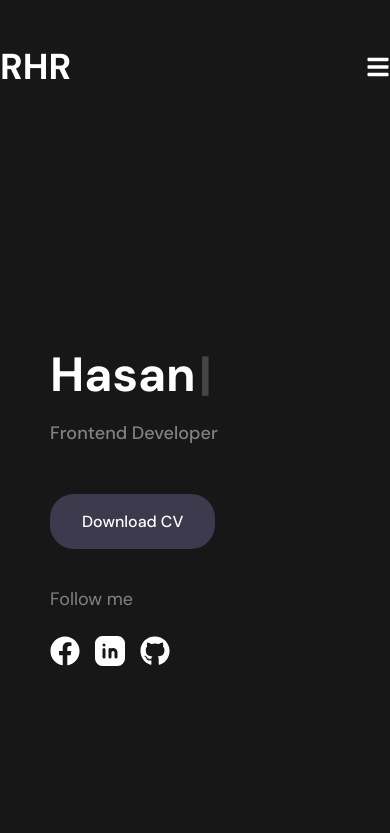
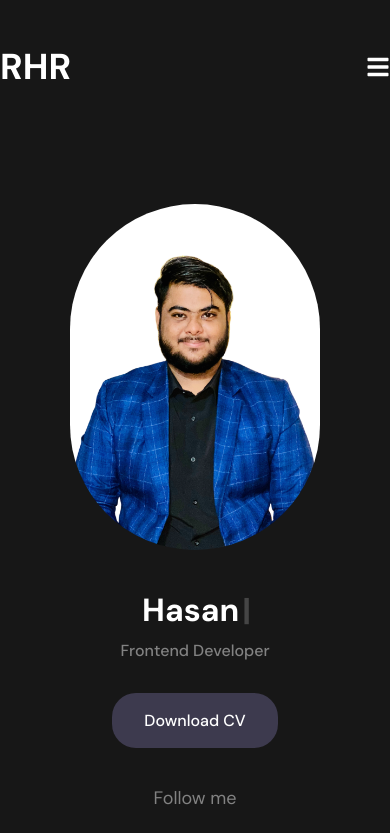
Before and after one commit to Rakib-Hassan-web/Portfulio-for-me, a React (Vite) app: page / in a window 390 px wide. Shown: the top 833 px of the page. Built offline with nearby package versions, Linux system fonts and the light colour scheme.

Commit message:
responsive  banner done

```diff
--- a/src/assets/Pages/Banner.jsx
+++ b/src/assets/Pages/Banner.jsx
@@ -1,96 +1,76 @@
 import React from 'react'
 import { Link } from 'react-router'
 import bnrimg from '../image/Adobe Express - file-Photoroom.png'
-import { Typewriter } from 'react-simple-typewriter';
-import { FaFacebook, FaGithub } from 'react-icons/fa';
-import { IoLogoLinkedin } from 'react-icons/io';
-import { TbBrandLinkedinFilled } from 'react-icons/tb';
-
+import { Typewriter } from 'react-simple-typewriter'
+import { FaFacebook, FaGithub } from 'react-icons/fa'
+import { TbBrandLinkedinFilled } from 'react-icons/tb'
 
 const Banner = () => {
   return (
     <>
+      <section id='banner' className='py-[70px] bg-prymary'>
+        <div className='container'>
+          <div className='banner_main flex flex-col-reverse lg:flex-row items-center justify-between gap-10 lg:gap-[150px] px-5'>
 
-
-    <section id='banner' className='py-[70px] bg-prymary'>
-
-        <div className="container">
-
-            <div className="banner_main flex items-center gap-[500px]">
-
-                <div className="bannertexxt pl-[50px]">
-                    <div className='w-[400px]'>
-                        <h2 className="font-prymary font-bold text-[48px] text-white">
-                            <Typewriter words={['Hi,', 'I' , 'am' , 'Md.Rakib' , 'Hasan' ]} loop={0} // 0=infinite loop
-                                cursor cursorStyle="|" typeSpeed={100} deleteSpeed={50} delaySpeed={1000} />
+            {/* ---------- text area ---------- */}
+            <div className='bannertexxt lg:pl-[50px] text-center lg:text-left'>
+              <div className='w-full lg:w-[400px]'>
+                <h2 className='font-prymary font-bold text-[32px] sm:text-[40px] lg:text-[48px] text-white leading-tight'>
+                  <Typewriter
+                    words={['Hi,', 'I', 'am', 'Md.Rakib', 'Hasan']}
+                    loop={0}
+                    cursor
+                    cursorStyle='|'
+                    typeSpeed={100}
+                    deleteSpeed={50}
+                    delaySpeed={1000}
+                  />
                 </h2>
               </div>
-                    <span className=' font-prymary font-bold text-[48px] text-white '></span>
-                    <p className='mt-[9px] text-[#828282] font-medium text-[18px] font-prymary mb-[47px]'>Frontend
-                        Developer</p>
+
+              <p className='mt-[9px] text-[#828282] font-medium text-[16px] sm:text-[18px] font-prymary mb-[30px]'>
+                Frontend Developer
+              </p>
+
               <Link>
-                    <button class="button">
-                        <span class="button-content font-medium font-prymary text-[16px] text-white">Download CV </span>
+                <button className='button'>
+                  <span className='button-content font-medium font-prymary text-[16px] text-white'>
+                    Download CV
+                  </span>
                 </button>
-
-                    </Link>
-                {/* -----------------foloow me--------- */}
-
-
-                <div>
-                    <h2 className=' mt-9 font-prymary text-lg text-[#828282]'>Follow me</h2>
-
-
-                    <div className='mt-5 flex items-center gap-3'>
-                        <Link to={'https://www.facebook.com/rakib.ahmed.216234/'}>
-                        <FaFacebook  className='text-3xl text-white hover:text-[#1877F2] hover:scale-[1.3] duration-300'/>
               </Link>
 
-                        <Link to={'https://www.linkedin.com/in/rakib-hasan-wev-44646336a/'}>
-                        <TbBrandLinkedinFilled   className='text-4xl text-white hover:text-[#0077B5] hover:scale-[1.3] duration-300' />
-                        </Link>
-                        <Link to={'https://github.com/Rakib-Hassan-web'}>
-                        <FaGithub  className='text-3xl text-white hover:text-green-400 hover:scale-[1.3] duration-300' />
+              {/* ---------- follow me ---------- */}
+              <div>
+                <h2 className='mt-9 font-prymary text-lg text-[#828282]'>Follow me</h2>
+
+                <div className='mt-5 flex items-center justify-center lg:justify-start gap-4'>
+                  <Link to='https://www.facebook.com/rakib.ahmed.216234/'>
+                    <FaFacebook className='text-3xl text-white hover:text-[#1877F2] hover:scale-[1.3] duration-300' />
                   </Link>
 
+                  <Link to='https://www.linkedin.com/in/rakib-hasan-wev-44646336a/'>
+                    <TbBrandLinkedinFilled className='text-4xl text-white hover:text-[#0077B5] hover:scale-[1.3] duration-300' />
+                  </Link>
 
+                  <Link to='https://github.com/Rakib-Hassan-web'>
+                    <FaGithub className='text-3xl text-white hover:text-green-400 hover:scale-[1.3] duration-300' />
+                  </Link>
                 </div>
-
-
               </div>
             </div>
 
-
-
-                <div className="banner_img ">
-                    <img className='bg-cover w-[450px] h-[600px] rounded-full' src={bnrimg} alt="" />
+            {/* ---------- image area ---------- */}
+            <div className='banner_img flex justify-center'>
+              <img
+                className='bg-cover w-[250px] sm:w-[350px] md:w-[400px] lg:w-[450px] h-auto rounded-full transition-all duration-500 hover:scale-105'
+                src={bnrimg}
+                alt='Banner'
+              />
             </div>
-
-
           </div>
-
-
-
-
-
-
-
         </div>
-
-
       </section>
-
-
-
-
-
-
-
-
-
-
-
-
     </>
   )
 }
```
Lines whose indentation alone changed are shown as unchanged.
